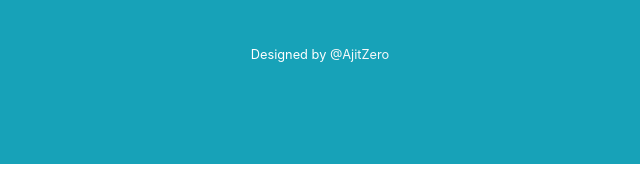
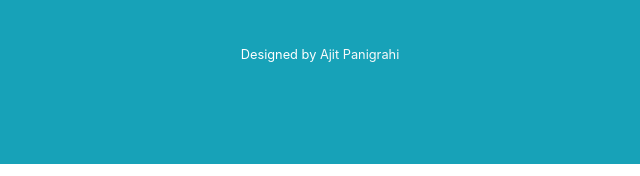
Before and after one commit to ddavarma/ddavarma.github.io, a plain HTML site: page index.html in a window 1280 px wide. Shown: the part 621-797 px from the top of the page, 320-960 px from the left. Drawn offline with nearby package versions, Linux system fonts and the light colour scheme.

Commit message:
🔗 Updated links

```diff
--- a/index.html
+++ b/index.html
@@ -1,7 +1,7 @@
 <!DOCTYPE html>
 <html lang="en">
 
-<!-- Designed by Ajit Panigrahi (https://ajit.me) -->
+<!-- Designed by Ajit Panigrahi (https://twitter.com/ajitzero) -->
 <!-- (In about 20 minutes) -->
 <!-- Update: ... +40 minutes = 1 hour flat. #KeepWinning -->
 
@@ -39,7 +39,7 @@
 					<p class="text-sm-center m-5">⋯</p>
 					<p class="small text-sm-center">
 						Designed by
-						<a class="text-light" href="https://ajit.me" title="Ajit Panigrahi" target="_blank">@AjitZero</a>
+						<a class="text-light" href="https://twitter.com/ajitzero" title="@AjitZero" target="_blank">Ajit Panigrahi</a>
 					</p>
 				</div>
 				</div>
```
